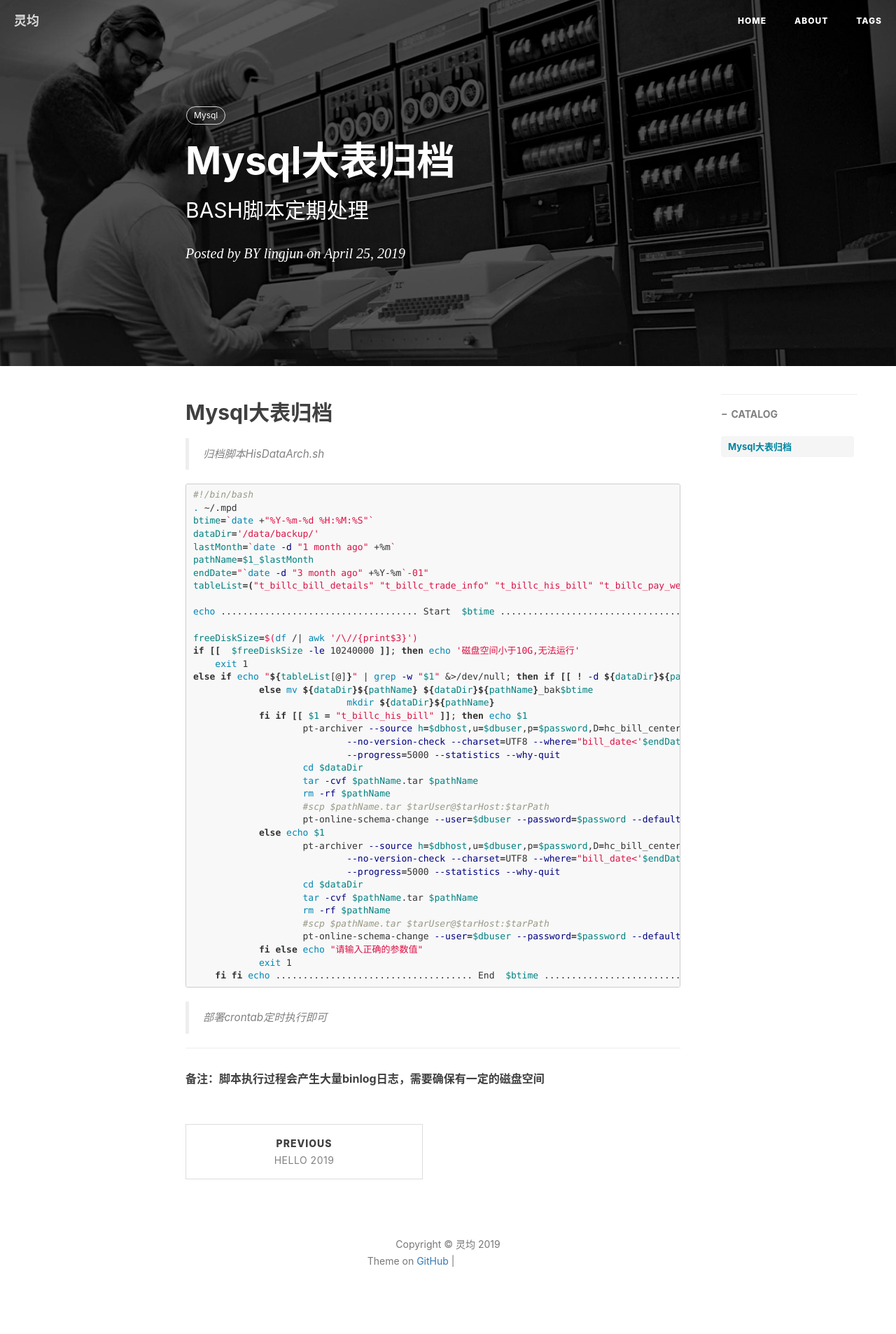
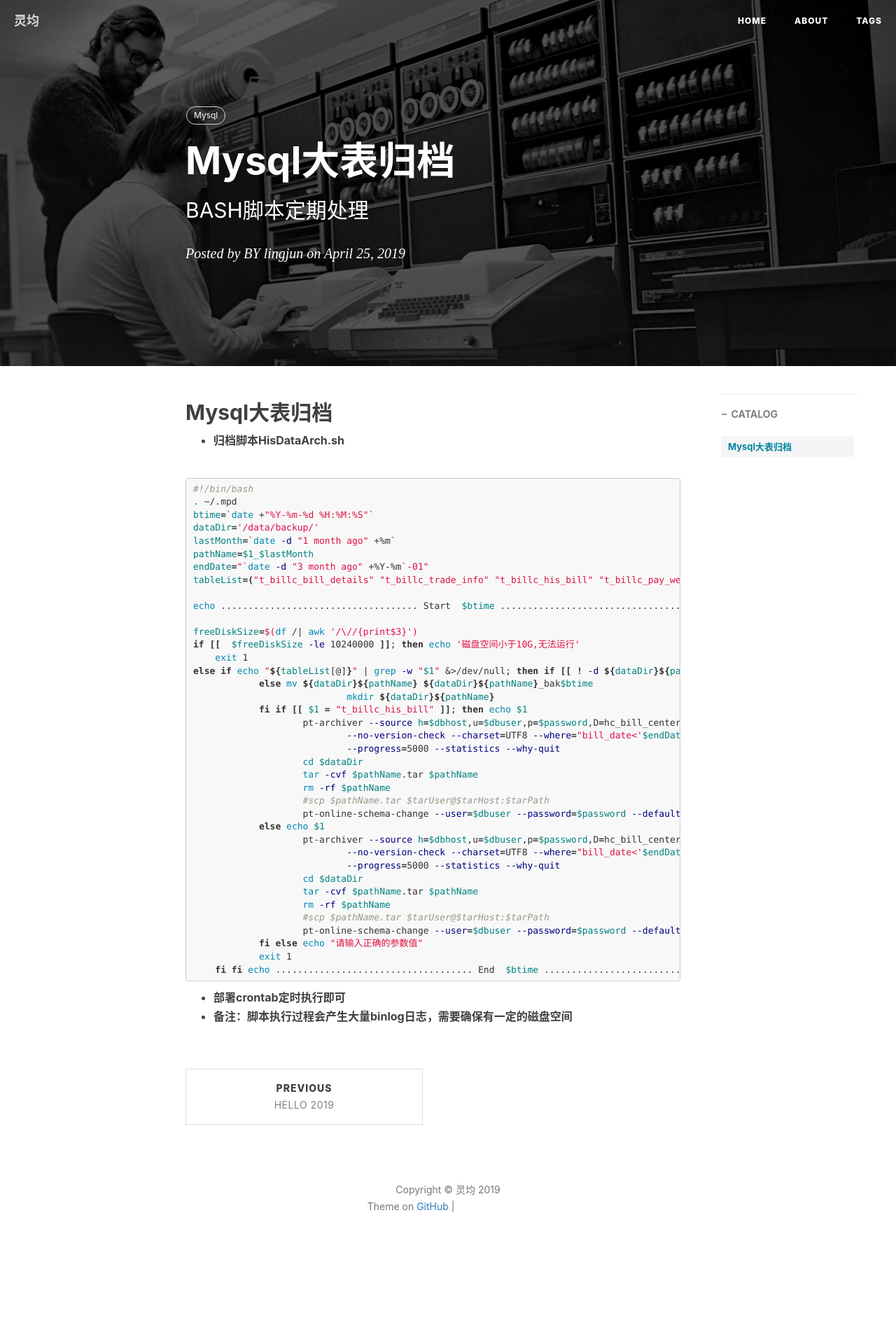
Before and after one commit to cslingjun/cslingjun.github.io, a Jekyll site: the page built from _posts/2019-04-25-Mysql大表归档.md, in a window 1280 px wide. Shown: the whole page at 70% size. Built offline with Jekyll 4.4.1, drawn with Linux system fonts in a browser that asks for light colours; nearby versions of some CDN libraries; comment, search, counter and statistics services are not loaded; after the commit the page ends 1828 px from its top, so only the background shows below that; grey boxes are pictures that could not be loaded.

Commit message:
modify blogs

````diff
--- a/_posts/2019-04-25-Mysql大表归档.md
+++ b/_posts/2019-04-25-Mysql大表归档.md
@@ -11,7 +11,7 @@ tags:								#标签
 ---
 
 ## Mysql大表归档
->归档脚本HisDataArch.sh
+- **归档脚本HisDataArch.sh**
 
 ```bash
 #!/bin/bash
@@ -67,8 +67,5 @@ fi
 echo .................................... End  $btime ....................................
 ```
 
->部署crontab定时执行即可
-
-----
-
-**备注：脚本执行过程会产生大量binlog日志，需要确保有一定的磁盘空间**
+- **部署crontab定时执行即可**
+- **备注：脚本执行过程会产生大量binlog日志，需要确保有一定的磁盘空间**
````
